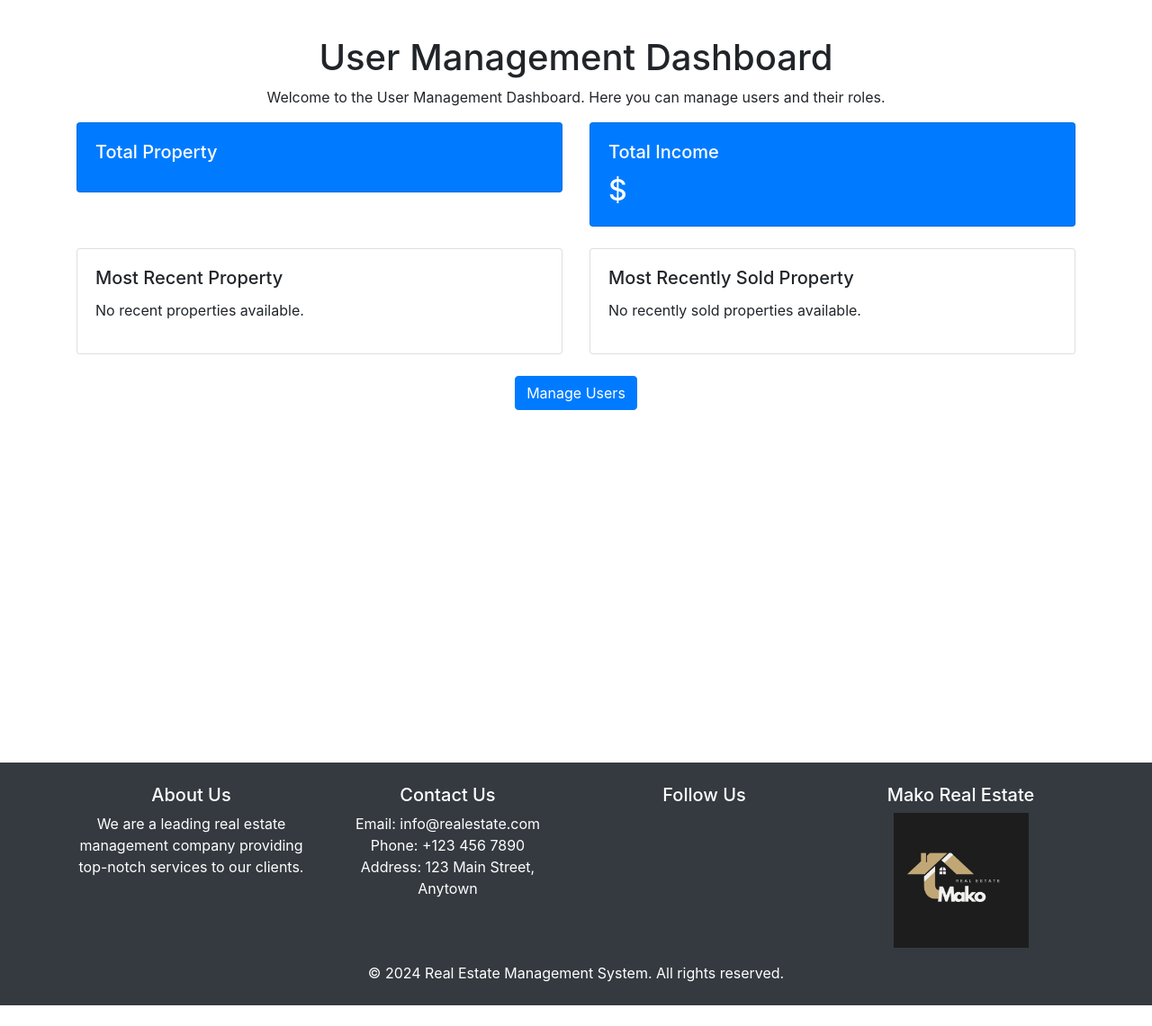
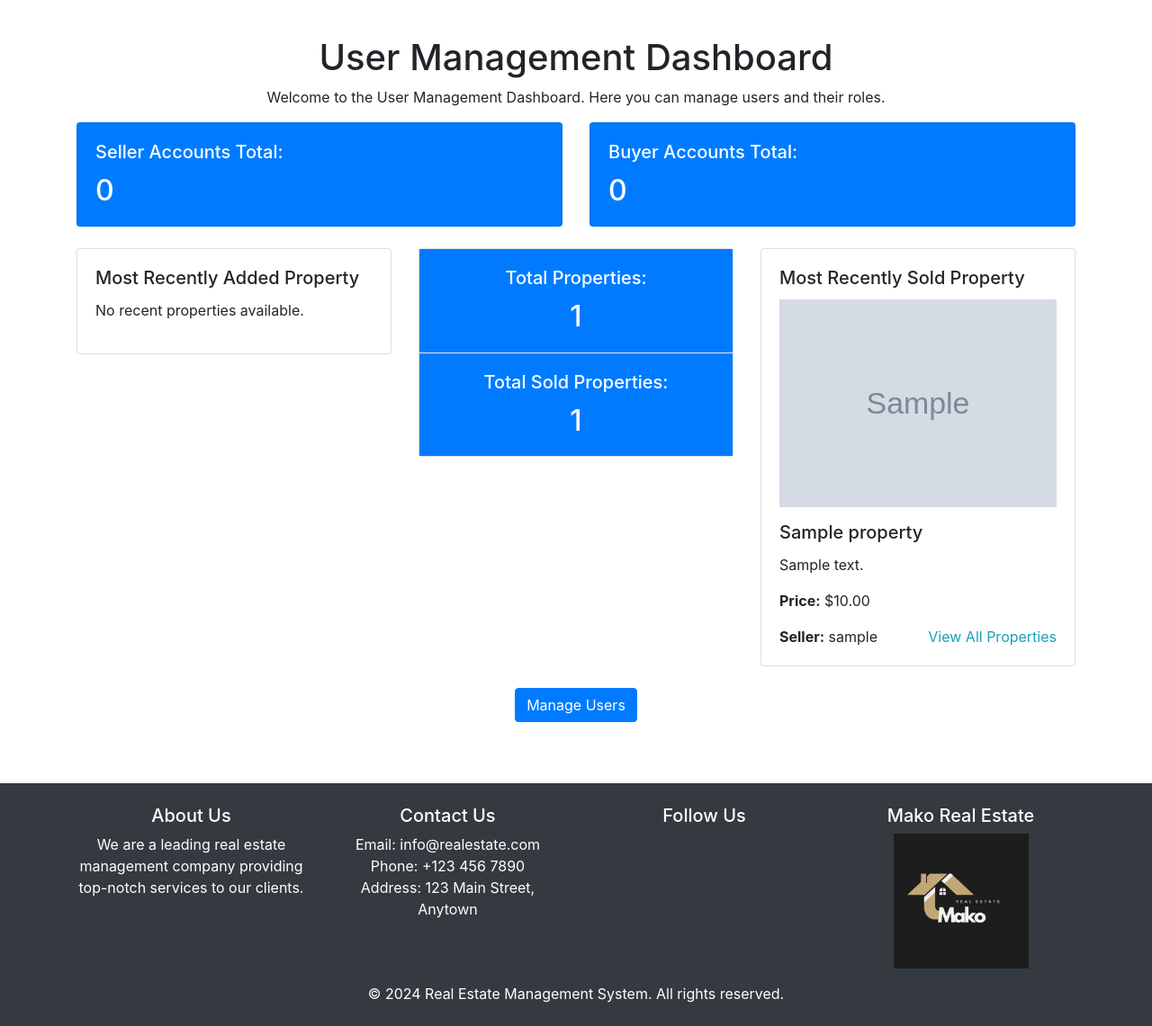
Before and after one commit to renbaluntang/MAKO---Real-Estate-Management-System, a Django app: page /user_management_dashboard/ in a window 1280 px wide. Shown: the part 70-1211 px from the top of the page at 90% size. Before the commit the page ends 1188 px from the top, so only its background shows below. Run offline with Django 5.2, Linux system fonts and the light colour scheme; tables that the repository leaves empty hold one stand-in row (values such as "Sample post"); grey boxes marked "Sample" are stand-in pictures; some libraries are stand-ins or nearby versions.

Commit message:
Admin Dashboard Update and Document List
- Dashboard UI changes
- Admin can view all the buyers and sellers total account in the dashboard page
- Admin can view the recently added property and recently sold property
- can view all the total properties count
- can view all the total sold properties count

-- a buyer and seller can view the document list

```diff
--- a/makowebsite/makowebsite/makoapp/templates/document_list.html
+++ b/makowebsite/makowebsite/makoapp/templates/document_list.html
@@ -9,7 +9,7 @@
 <div class="container mt-5">
     <h1 class="mb-4 text-center">My Property Documents</h1>
 
-    {% if user.role.role_name != 'Seller' or user.role.role_name != 'Admin'%}
+    {% if user.role.role_name != 'Seller' and user.role.role_name != 'Admin'%}
         <div class="alert alert-danger" role="alert">
             You do not have permission to view this page.
         </div>
--- a/makowebsite/makowebsite/makoapp/templates/user_management_dashboard.html
+++ b/makowebsite/makowebsite/makoapp/templates/user_management_dashboard.html
@@ -1,4 +1,6 @@
 {% extends 'base.html' %}
+
+{% load static %}
 
 {% block title %}User Management Dashboard{% endblock %}
 
@@ -11,44 +13,79 @@
         <div class="col-md-6 mb-4">
             <div class="card text-white bg-primary">
                 <div class="card-body">
-                    <h5 class="card-title">Total Property</h5>
-                    <h2 class="card-text">{{ total_properties }}</h2>
+                    <h5 class="card-title">Seller Accounts Total:</h5>
+                    <h2 class="card-text">{{ total_seller_accounts }}</h2>
                 </div>
             </div>
         </div>
         <div class="col-md-6 mb-4">
             <div class="card text-white bg-primary">
                 <div class="card-body">
-                    <h5 class="card-title">Total Income</h5>
-                    <h2 class="card-text">${{ total_income }}</h2>
+                    <h5 class="card-title">Buyer Accounts Total:</h5>
+                    <h2 class="card-text">{{ total_buyer_accounts }}</h2>
                 </div>
             </div>
         </div>
     </div>
 
     <div class="row">
-        <div class="col-md-6 mb-4">
-            <div class="card">
+        <div class="col-md-4 mb-4">  <!-- Most Recently Added Property Card -->
+            <div class="card" style="width: 100%;">
                 <div class="card-body">
-                    <h5 class="card-title">Most Recent Property</h5>
+                    <h5 class="card-title">Most Recently Added Property</h5>
                     {% if recent_property %}
-                        <h6 class="card-subtitle mb-2 text-muted">{{ recent_property.property_name }}</h6>
-                        <p class="card-text">{{ recent_property.property_description }}</p> <!-- Adjust as needed -->
+                        {% if recent_property.property_image %}
+                            <img src="{{ recent_property.property_image.url }}" class="img-fluid mb-3" alt="{{ recent_property.property_name }}">
+                        {% else %}
+                            <img src="{% static 'images/default-image.png' %}" class="img-fluid mb-3" alt="Default Image">
+                        {% endif %}
+                        <h5 class="card-title">{{ recent_property.property_name }}</h5>
+                        <p class="card-text">{{ recent_property.property_description }}</p>
+                        <p class="card-text"><strong>Price:</strong> ${{ recent_property.property_price }}</p>
+                        <p class="card-text d-flex justify-content-between align-items-center">
+                            <span><strong>Seller:</strong> {{ recent_property.seller.user_name }}</span>
+                            <a href="{% url 'property_list' %}" class="text-info ms-auto">View All Properties</a>
+                        </p>
                     {% else %}
                         <p>No recent properties available.</p>
                     {% endif %}
                 </div>
             </div>
         </div>
-        <div class="col-md-6 mb-4">
-            <div class="card">
+
+        <div class="col-md-4 mb-4">  <!-- Total Properties Count Container -->
+            <div class="card" style="width: 100%;">
+                <div class="card-body text-center text-white bg-primary">  <!-- Center the text -->
+                    <h5 class="card-title">Total Properties:</h5>
+                    <h2 class="card-text">{{ total_properties }}</h2>  <!-- Display total properties count -->
+                </div>
+                <hr class="my-0">  <!-- Divider line -->
+                <div class="card-body text-center text-white bg-primary">  <!-- Center the text -->
+                    <h5 class="card-title">Total Sold Properties:</h5>
+                    <h2 class="card-text">{{ total_sold_properties }}</h2>  <!-- Display total sold properties count -->
+                </div>
+            </div>
+        </div>
+
+        <div class="col-md-4 mb-4">  <!-- Most Recently Sold Property Card -->
+            <div class="card" style="width: 100%;">
                 <div class="card-body">
                     <h5 class="card-title">Most Recently Sold Property</h5>
                     {% if recent_sold_property %}
-                        <h6 class="card-subtitle mb-2 text-muted">{{ recent_sold_property.property_name }}</h6>
-                        <p class="card-text">{{ recent_sold_property.property_description }}</p> <!-- Adjust as needed -->
+                        {% if recent_sold_property.property_image %}
+                            <img src="{{ recent_sold_property.property_image.url }}" class="img-fluid mb-3" alt="{{ recent_sold_property.property_name }}">
+                        {% else %}
+                            <img src="{% static 'images/default-image.png' %}" class="img-fluid mb-3" alt="Default Image">
+                        {% endif %}
+                        <h5 class="card-title">{{ recent_sold_property.property_name }}</h5>
+                        <p class="card-text">{{ recent_sold_property.property_description }}</p>
+                        <p class="card-text"><strong>Price:</strong> ${{ recent_sold_property.property_price }}</p>
+                        <p class="card-text d-flex justify-content-between align-items-center">
+                            <span><strong>Seller:</strong> {{ recent_sold_property.seller.user_name }}</span>
+                            <a href="{% url 'property_list' %}" class="text-info ms-auto">View All Properties</a>
+                        </p>
                     {% else %}
-                        <p>No recently sold properties available.</p>
+                        <p>No recent sold properties available.</p>
                     {% endif %}
                 </div>
             </div>
--- a/makowebsite/makowebsite/makoapp/views.py
+++ b/makowebsite/makowebsite/makoapp/views.py
@@ -119,7 +119,21 @@ def user_management_users_view(request):
 
 
 def user_management_dashboard_view(request):
-    return render(request, 'user_management_dashboard.html')
+    total_seller_accounts = User.objects.filter(role__role_name='Seller').count()
+    total_buyer_accounts = User.objects.filter(role__role_name='Buyer').count()
+    recent_property = Property.objects.filter(is_sold=False).order_by('-id').first()  # Most recent property
+    recent_sold_property = Property.objects.filter(is_sold=True).order_by('-id').first()  # Most recent sold property
+    total_properties = Property.objects.count()  # Total properties count
+    total_sold_properties = Property.objects.filter(is_sold=True).count()  # Total sold properties count
+
+    return render(request, 'user_management_dashboard.html', {
+        'total_seller_accounts': total_seller_accounts,
+        'total_buyer_accounts': total_buyer_accounts,
+        'recent_property': recent_property,
+        'recent_sold_property': recent_sold_property,
+        'total_properties': total_properties,  # Pass the total properties count
+        'total_sold_properties': total_sold_properties  # Pass the total sold properties count
+    })
 
 
 def property_list(request):
```
